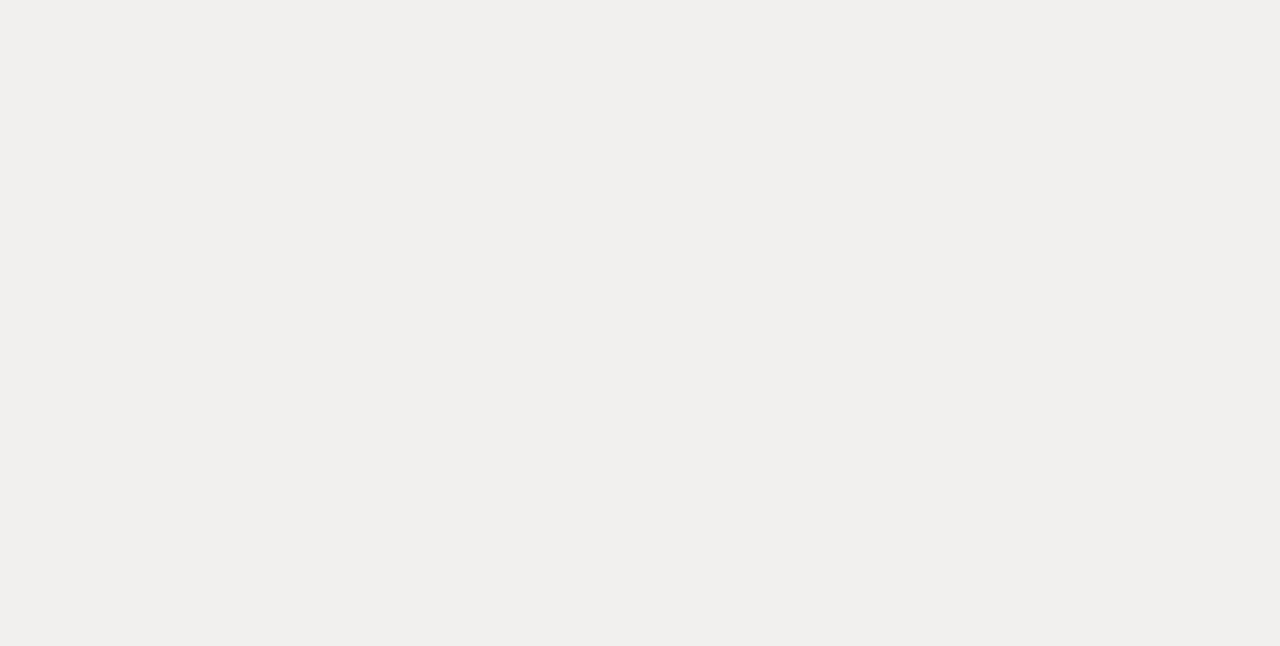
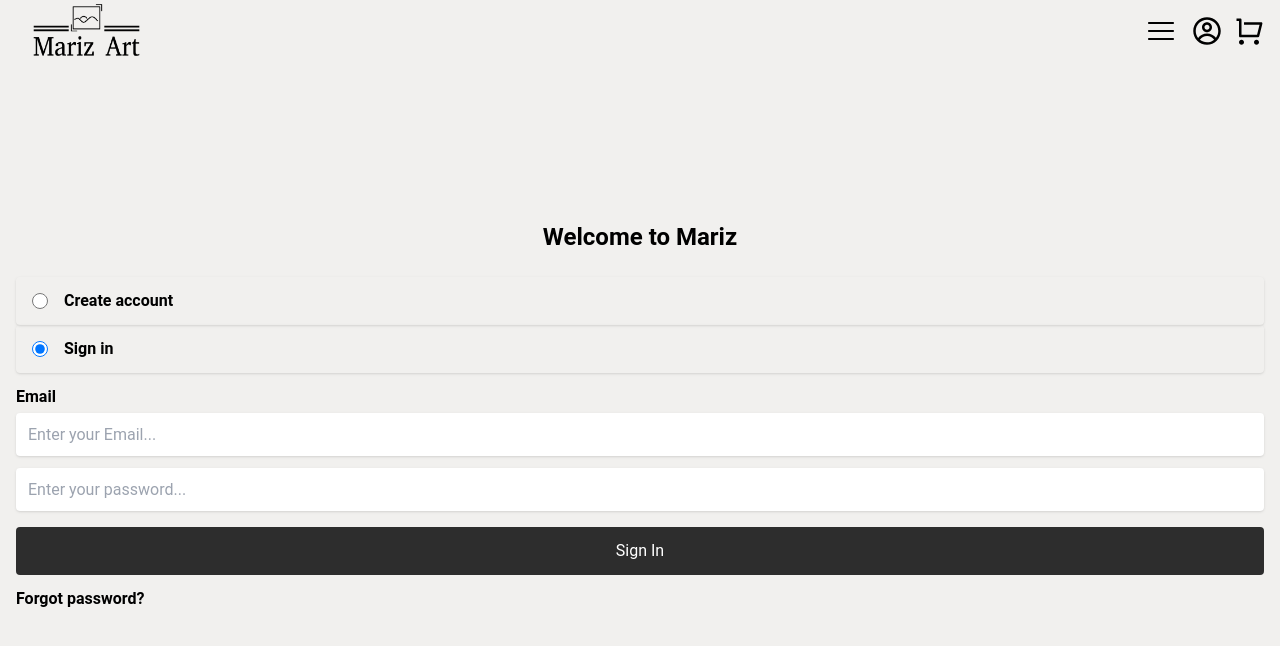
Before and after one commit to O-Azmi/ma-project, a React (Vite) app in the folder paint/: page /SignIn in a window 1280 px wide. Before the commit this address had no page. Shown: the top 646 px of the page. Built offline with nearby package versions, Linux system fonts and the light colour scheme.

Commit message:
made front for login or create account page

```diff
--- a/paint/src/components/Header.jsx
+++ b/paint/src/components/Header.jsx
@@ -5,6 +5,9 @@ import { RxHamburgerMenu } from "react-icons/rx";
 import { IoClose } from "react-icons/io5";
 import {Link} from "react-router-dom";
 import Cart from './Cart'
+import SignIn from "./SignIn";
+import { CgProfile } from "react-icons/cg";
+
 
 // This page is the navigation bar used throughout the website
 export default function Header() {
@@ -31,10 +34,14 @@ export default function Header() {
         <div>
           <button
             onClick={toggleMenu}
-            className="px-3 py-2 rounded-md mr-4 "
+            className="px-3 py-2 rounded-md mr-1 "
           >
             <BurgerButton/>
           </button>
+        </div>
+        <div className="mr-3" >
+        <Link to="/SignIn" element={<SignIn/>}>
+        <CgProfile size={30} /></Link>
         </div>
         <div >
         <Link to="/cart" element={<Cart/>}>
--- a/paint/src/components/LearnMore.jsx
+++ b/paint/src/components/LearnMore.jsx
@@ -11,7 +11,7 @@ export default function Learn() {
       }}
     >
          <>
-        <div className="flex flex-col">
+        <div className="flex flex-col ">
           <div>
             <p className=" text-white text-center text-[2.8rem] font-semibold pb-4 pt-10">
               Meet Our Team
@@ -36,6 +36,7 @@ export default function Learn() {
             Apply Now
           </button>
         </div>
+        <span className="border-b border-solid border black mx-9 mt-4 mb-10"></span>
       </>
     </section>
   );
--- /dev/null
+++ b/paint/src/components/SignIn.jsx
@@ -0,0 +1,122 @@
+import Header from "./Header";
+import { useState } from "react";
+
+export default function SignIn() {
+  const [isCreateAccount, setIsCreateAccount] = useState(false);
+  const [passwordShown, setPasswordShown] = useState(false);
+
+  const togglePasswordVis = () =>{
+   setPasswordShown(passwordShown ? false : true);
+  }
+
+  const handleRadioChange = (e) => {
+    setIsCreateAccount(e.target.id === "create_account");
+  };
+
+  return (
+    <>
+      <Header />
+      <section className="flex justify-center items-center h-screen pb-20">
+        <div className="flex flex-col border shadow-black px-4 py-6 rounded w-full">
+          <h1 className="font-semibold text-2xl text-center pb-6">
+            Welcome to Mariz
+          </h1>
+          <div className="flex flex-start w-full p-4 gap-4 rounded shadow ">
+            <input
+              type="radio"
+              className="w-4 h-4"
+              name="auth-group"
+              id="create_account"
+              onChange={handleRadioChange}
+            />
+            <label className="font-semibold" htmlFor="create_account">
+              Create account
+            </label>
+          </div>
+          {isCreateAccount && (
+            <form className="flex flex-col mt-5 mb-2">
+              <label htmlFor="fullname" className="pb-2 font-semibold">
+                First and last name
+              </label>
+              <input
+                className="rounded shadow mb-3 p-3"
+                type="text"
+                name="fullname"
+                id="fullname"
+              />
+              <label htmlFor="email" className="pb-2 font-semibold">
+                Email
+              </label>
+              <input
+                className="rounded shadow mb-3 p-3"
+                type="email"
+                name="email"
+                id="email"
+              />
+              <label htmlFor="password" className="pb-2 font-semibold">
+                Create a password
+              </label>
+              <input
+                className="rounded shadow mb-3 p-3"
+                type={passwordShown ? "text" : "password"}
+                name="password"
+                id="password"
+              />
+              <div className="flex gap-3">
+                <input
+                  className="p-4 w-4"
+                  type="checkbox"
+                  id="showpassword"
+                  name="showpassword"
+                  onClick={togglePasswordVis}
+                />
+                <label htmlFor="showpassword">Show password</label>
+              </div>
+              <button className="mt-4 p-4 rounded bg-[#2D2D2D] text-white hover:bg-gray-600 hover:text-black">
+                Create account
+              </button>
+            </form>
+          )}
+          <div className="flex flex-start w-full p-4 gap-4 rounded shadow ">
+            <input
+              className="w-4 h-4"
+              type="radio"
+              name="auth-group"
+              id="sign_in"
+              defaultChecked={!isCreateAccount}
+              onChange={handleRadioChange}
+            />
+            <label className="font-semibold" htmlFor="sign_in">
+              Sign in
+            </label>
+          </div>
+          {!isCreateAccount && (
+            <form className="flex flex-col py-4">
+              <p className="pb-2 font-semibold">Email</p>
+              <input
+                className="rounded shadow mb-3 p-3"
+                type="email"
+                name="email"
+                id="email"
+                placeholder="Enter your Email..."
+              />
+              <input
+                className="rounded shadow p-3"
+                type="password"
+                name="password"
+                id="password"
+                placeholder="Enter your password..."
+              />
+              <button className="mt-4 p-4 mb-4 rounded bg-[#2D2D2D] text-white hover:bg-gray-600 hover:text-black">
+                Sign In
+              </button>
+              <div >
+                <a href="#" className="font-bold">Forgot password?</a>
+              </div>
+            </form>
+          )}
+        </div>
+      </section>
+    </>
+  );
+}
--- a/paint/src/main.jsx
+++ b/paint/src/main.jsx
@@ -4,6 +4,7 @@ import { BrowserRouter, Routes, Route } from 'react-router-dom';
 import Homepage from './components/Pages/Homepage';
 import Cart from './components/Cart';
 import './index.css'
+import SignIn from './components/SignIn'
 
 const root = createRoot(document.getElementById('root'));
 
@@ -12,6 +13,7 @@ root.render(
     <Routes>
       <Route path="/" element={<Homepage />} />
       <Route path="/cart" element={<Cart />} />
+      <Route path="/SignIn" element={<SignIn/>}/>
     </Routes>
   </BrowserRouter>
 );
```
